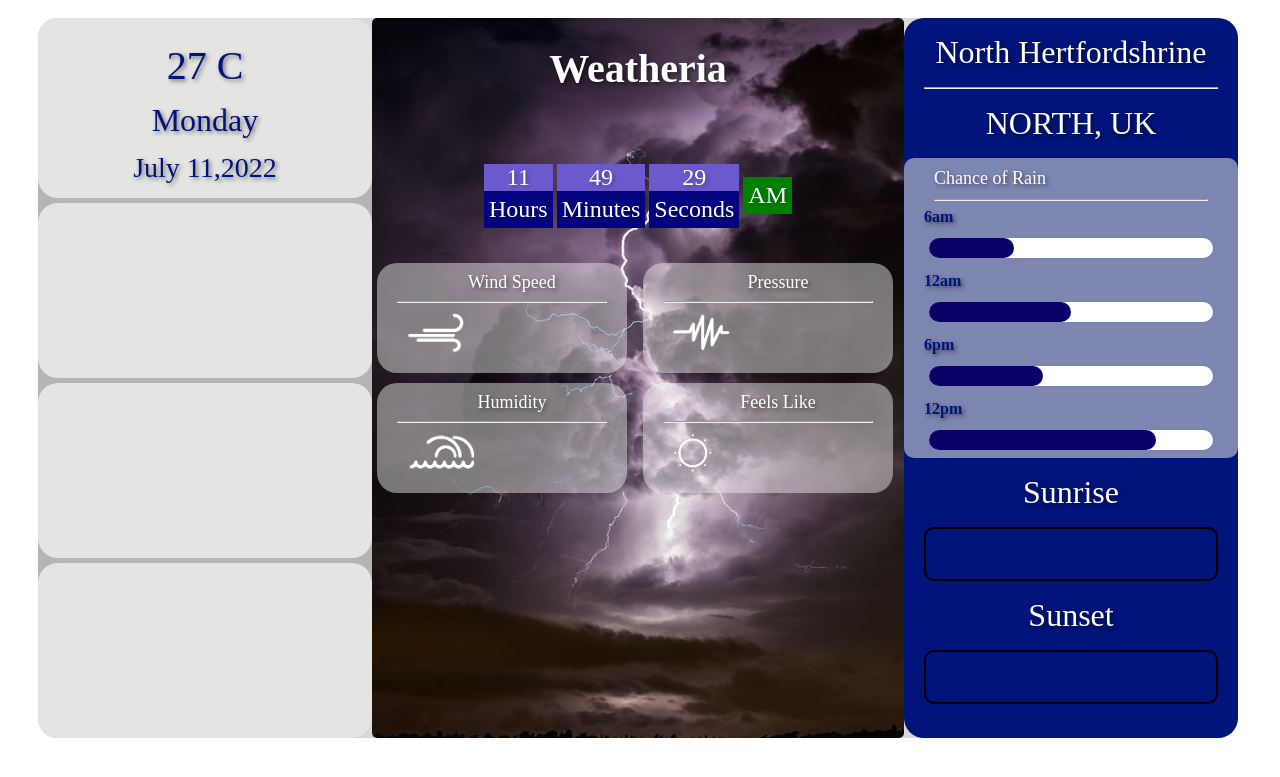
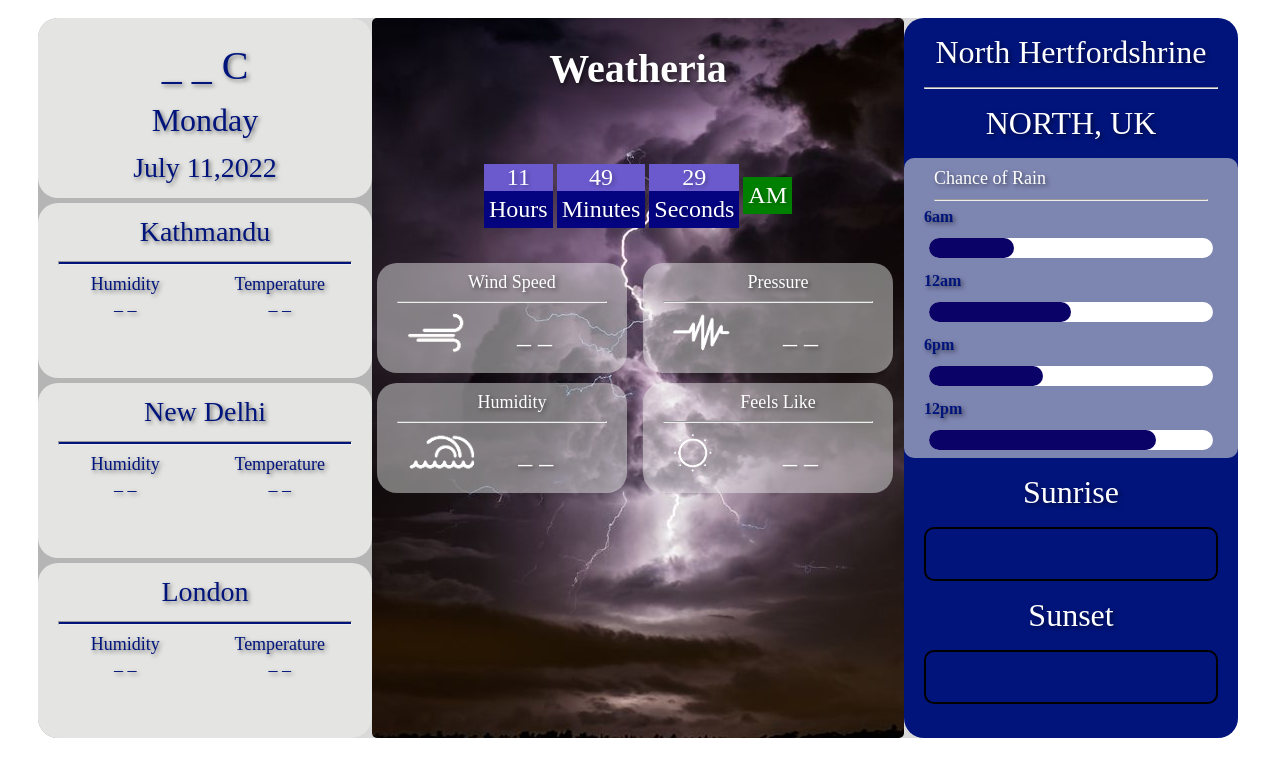
Before and after one commit to Kdlprabin/weather-application-college-assignment, a PHP site: page / in a window 1280 px wide. Shown: the top 777 px of the page. Run offline with PHP 8.4, Linux system fonts and the light colour scheme.

Commit message:
main section with complete styling but search section remaining

```diff
--- a/apicall.js
+++ b/apicall.js
@@ -1,5 +1,4 @@
 //51.8098° N, 0.2377° W
-
 const api = 'e08cf201c4d31b5287a7fa1c7f1e2db4';
 
 const tempC = document.querySelector('#temperature');
--- a/index.html
+++ b/index.html
@@ -9,6 +9,9 @@
 <body>
     <!--search part that can search weather data of any location-->
     <div id="searchBox" >
+        <form action="POST">
+            <input type="text" id="inputbox">
+        </form>
     </div>
     <!-- main part of the weather app  -->
     <div id="main">
@@ -16,13 +19,34 @@
             <!--the left located boxes-->
             <div class="infoBox infoBox1">
                 <!--temperature data in celsius-->
-                <p class="fontsizinglarge">27 C</p>
+                <p class="fontsizinglarge" id="temperature">_ _ C</p>
                 <p id="day" class="fontsizing2">THU</p>
                 <div class="fontsizing"><span id="month">JULY </span> <span id="day">11,</span><span id="year"> 2022</span></div>
             </div>
-            <div class="infoBox"></div>
-            <div class="infoBox"></div>
-            <div class="infoBox"></div>
+            <div class="infoBox">
+                <p class="fontsizing">Kathmandu</p>
+                <hr class="blueline">
+                <div class="secondary_info">
+                    <div class="secondaryhumidity"><p class="fontsizesmall">Humidity</p><span id="sechumidity1" class="fontsizesmall">_ _</span></div>
+                    <div class="secondarytemperature"><p class="fontsizesmall">Temperature</p><span id="sectemperature1" class="fontsizesmall">_ _</span></div>
+                </div>
+            </div>
+            <div class="infoBox">
+                <p class="fontsizing">New Delhi</p>
+                <hr class="blueline">
+                <div class="secondary_info">
+                    <div class="secondaryhumidity"><p class="fontsizesmall">Humidity</p><span id="sechumidity" class="fontsizesmall">_ _</span></div>
+                    <div class="secondarytemperature"><p class="fontsizesmall">Temperature</p><span id="sectemperature" class="fontsizesmall">_ _</span></div>
+                </div>
+            </div>
+            <div class="infoBox">
+                <p class="fontsizing">London</p>
+                <hr class="blueline">
+                <div class="secondary_info">
+                    <div class="secondaryhumidity"><p class="fontsizesmall">Humidity</p><span id="sechumidity" class="fontsizesmall">_ _</span></div>
+                    <div class="secondarytemperature"><p class="fontsizesmall">Temperature</p><span id="sectemperature" class="fontsizesmall">_ _</span></div>
+                </div>
+            </div>
         </div>
         <!--the center part having background image-->
         <div class="container2">
@@ -47,28 +71,28 @@
                     <P class="fontwhite fontsizesmall title">Wind Speed</P>
                     <hr class="whiteline">
                     <div class="value">
-                        <img src="images/windSpeed.png" alt="" class="icon"><span></span>
+                        <img src="images/windSpeed.png" alt="" class="icon"><span id="windspeed" class="fontsizing fontwhite">_ _</span>
                     </div>
                 </div>
                 <div class="element">
                     <P class="fontwhite fontsizesmall title">Pressure</P>
                     <hr class="whiteline">
                     <div class="value">
-                        <img src="images/pressure.png" alt="" class="icon"><span></span>
+                        <img src="images/pressure.png" alt="" class="icon"><span id="pressure" class="fontsizing fontwhite">_ _</span>
                     </div>
                 </div>
                 <div class="element">
                     <P class="fontwhite fontsizesmall title">Humidity</P>
                     <hr class="whiteline">
                     <div class="value">
-                        <img src="images/humidity.png" alt="" class="icon"><span></span>
+                        <img src="images/humidity.png" alt="" class="icon"><span id="humidity" class="fontsizing fontwhite">_ _</span>
                     </div>
                 </div>
                 <div class="element">
                     <P class="fontwhite fontsizesmall title">Feels Like</P>
                     <hr class="whiteline">
                     <div class="value">
-                        <img src="images/uv.png" alt="" class="icon"><span></span>
+                        <img src="images/uv.png" alt="" class="icon"><span id="feels_like" class="fontsizing fontwhite">_ _</span>
                     </div>
                 </div>
             </div>
@@ -99,12 +123,17 @@
             <!--sunset and sunrise data here-->
             <div id="sun">
                 <p class="fontwhite fontsizing2">Sunrise</p>
-                <div class="sun"></div>
+                <div class="sun">
+                    <p id="timerise"></p>
+                </div>
                 <p class="fontwhite fontsizing2">Sunset</p>
-                <div class="sun"></div>
+                <div class="sun">
+                    <p id="timeset"></p>
+                </div>
             </div>
         </div>
     </div>
+    <script src="script.js"></script>
     <script src="clock.js"></script>
 </body>
 </html>
--- a/script.js
+++ b/script.js
@@ -0,0 +1,28 @@
+//51.8098° N, 0.2377° W
+let long = 0.2150;
+let lat = 51.9578;
+const api = 'e08cf201c4d31b5287a7fa1c7f1e2db4';
+const base = `https://api.openweathermap.org/data/2.5/weather?lat=${lat}&lon=${long}&appid=${api}&units=metric`;
+
+fetch(base)
+.then((Response)=>{
+    return Response.json();
+})
+.then((data)=>{
+    console.log(data);
+    const {temp} = data.main;
+    const sunriseGMT = new Date(data.sys.sunrise*1000);
+    const sunsetGMT = new Date(data.sys.sunset*1000);
+    const humidity = data.main.humidity;
+    const pressure = data.main.pressure;
+    const windspeed = data.wind.speed;
+    const feel = data.main.feels_like;
+
+    document.querySelector('#temperature').textContent = `${temp.toFixed(1)}  °C`;
+    document.querySelector('#timerise').textContent = `${sunriseGMT}`;
+    document.querySelector('#timeset').textContent = `${sunsetGMT}`;
+    document.querySelector('#humidity').textContent =`${humidity} %`;
+    document.querySelector('#pressure').textContent =`${pressure} hpa`;
+    document.querySelector('#windspeed').textContent =`${windspeed} km/h`;
+    document.querySelector('#feels_like').textContent = `${feel} °C`;
+})
--- a/style.css
+++ b/style.css
@@ -49,12 +49,13 @@ body{
     grid-template-rows: 2fr 2fr 4fr 4fr;
 }
 .infoBox{
-    line-height: 15px;
+    line-height: 2px;
     background-color: rgb(228, 228, 227);
     margin-top: 5px;
     border-radius: 20px;
 }
 .infoBox1{
+    line-height: 15px;
     margin-top: 0px;
     text-align: center;
 }
@@ -67,6 +68,7 @@ body{
     display: grid;
     grid-template-columns: 1fr 1fr;
 }
+
 .element{
     background-color: #eaeaea7a;
     border-radius: 20px;
@@ -76,6 +78,14 @@ body{
     display: grid;
     line-height: 2px;
     grid-template-rows: 0.5fr 0.1fr 3fr;
+}
+.element .value {
+    display: grid;
+    grid-template-columns: 1fr 1fr;
+}
+.element .value span{
+    margin-top: 30px;
+    margin-right: 60px;
 }
 .icon{
     height: 40px;
@@ -131,14 +141,14 @@ body{
 }
 /*font and line sizing and styling*/
 .blueline{
-    color: #00147B;
+    background-color: #00147B;
+    height: 1.5px;
     margin: 0px 20px 0px;
 }
 .lineheight{
     line-height: 5px;
 }
 .whiteline{
-    color: white;
     margin: 0px 20px 0px;
 }
 .fontsizing{
@@ -199,6 +209,13 @@ body{
     margin: 0px;
     padding: 5px;
 }
+/*secondary information*/
+.secondary_info{
+    display: grid;
+    grid-template-columns: 1fr 1fr;
+    text-align: center;
+    padding-right: 25px;
+}
 @media screen and (max-width: 1300px){
     #searchBox{
         visibility: collapse;
```
Also changed, not shown: clock.js (line endings or trailing spaces), searchSection.css (added).
